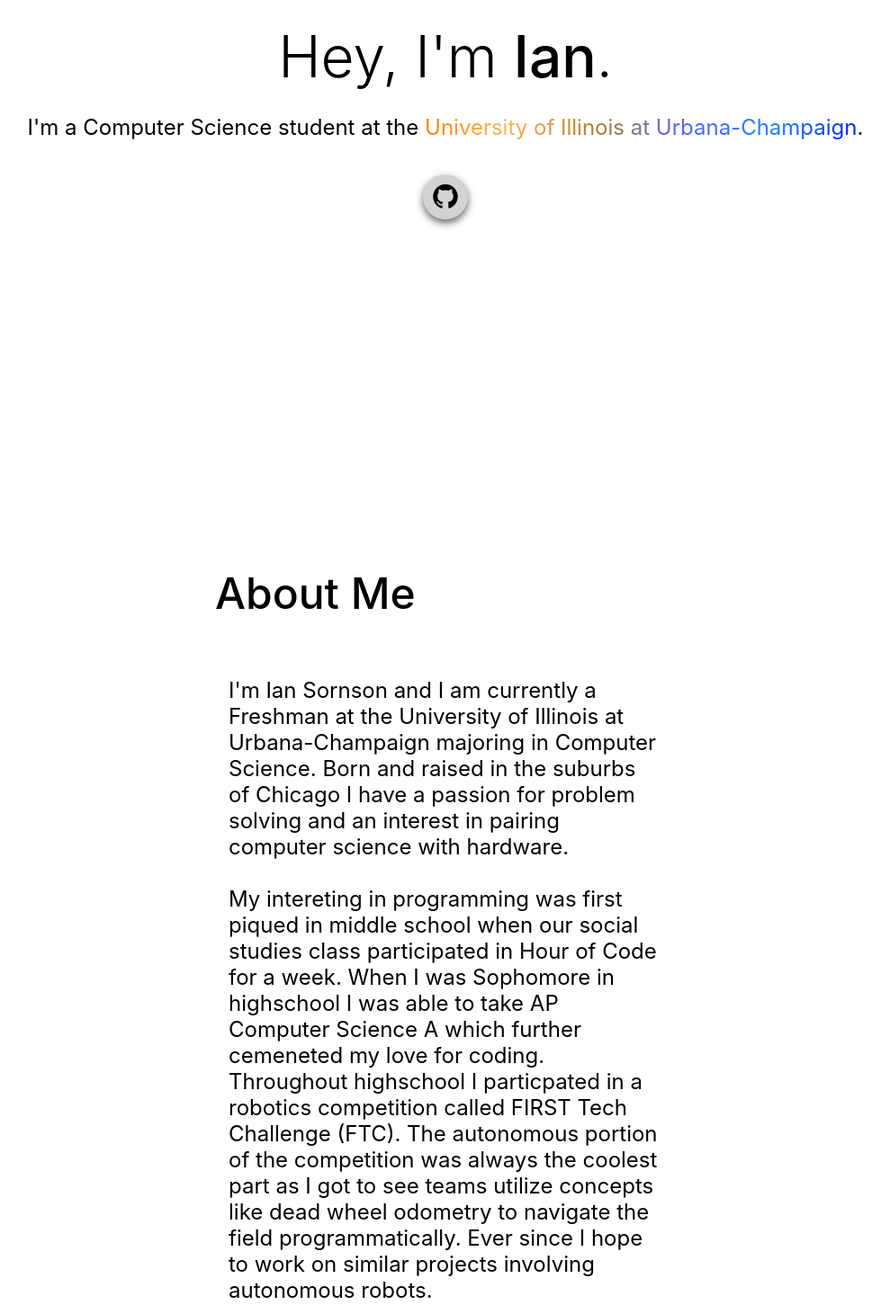
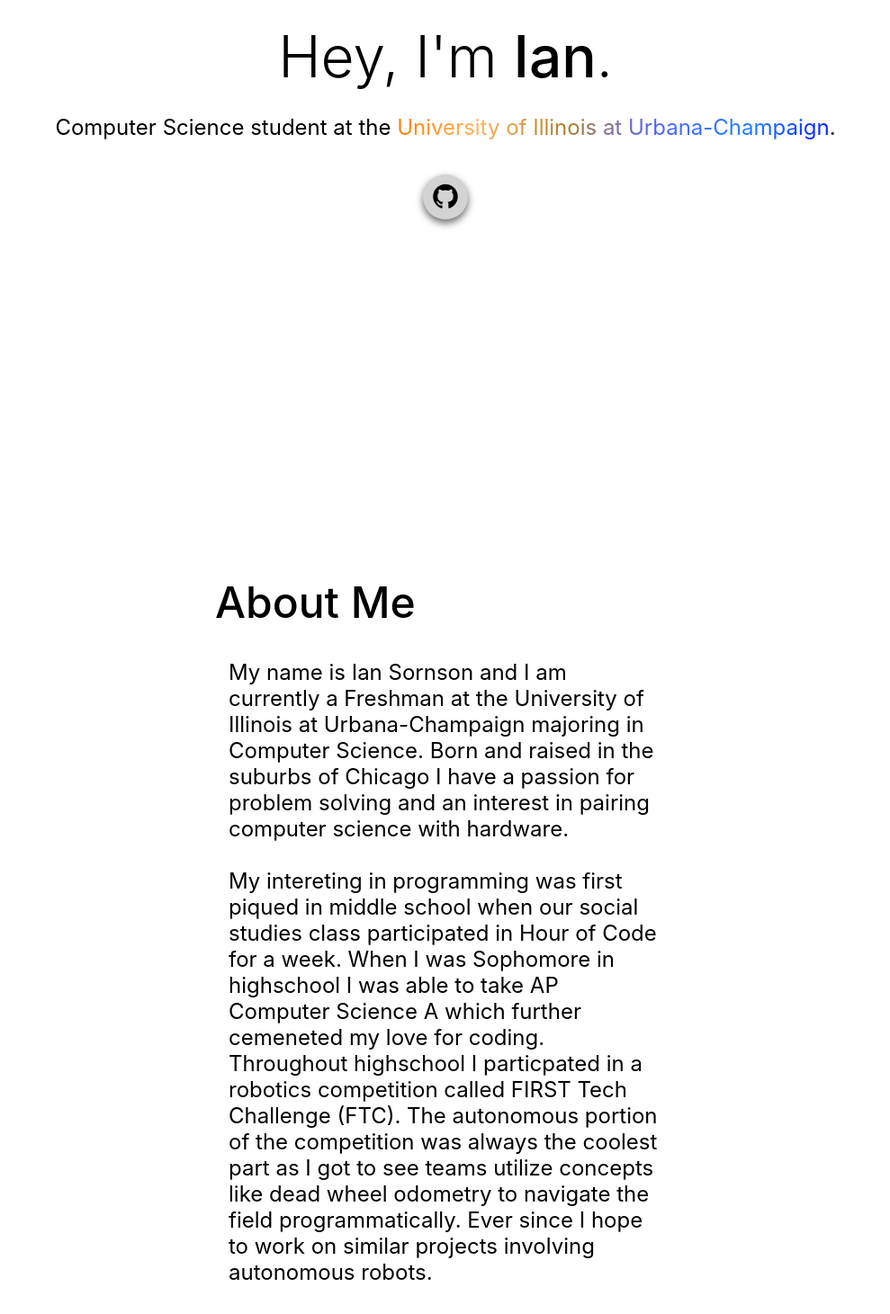
Before and after one commit to Sorsmo/portfolio, a Next.js app: page / in a window 1280 px wide. Shown: the part 260-1721 px from the top of the page at 90% size, without its empty margins (145-1134 px from the left). Built offline with nearby package versions, Linux system fonts and the light colour scheme.

Commit message:
minor adjustments

```diff
--- a/pages/index.tsx
+++ b/pages/index.tsx
@@ -22,7 +22,7 @@
           Hey, I&apos;m <span className={styles.ian}>Ian</span>.
         </h1>
         <p className={styles.description}>
-          I&apos;m a Computer Science student at the <span className={styles.uiuc}>University of
+          Computer Science student at the <span className={styles.uiuc}>University of
           Illinois at Urbana-Champaign</span>.
         </p>
         <div className={styles.socials}>
@@ -44,7 +44,7 @@
       <section className={styles.section}>
         <h1 className={styles.header}>About Me</h1>
         <p className={styles.details}>
-          I&apos;m Ian Sornson and I am currently a Freshman at the University of Illinois at Urbana-Champaign
+          My name is Ian Sornson and I am currently a Freshman at the University of Illinois at Urbana-Champaign
           majoring in Computer Science. Born and raised in the suburbs of Chicago I have a passion
           for problem solving and an interest in pairing computer science with hardware.
           <br/>
@@ -58,7 +58,7 @@
           hope to work on similar projects involving autonomous robots.
           <br />
           <br />
-          Currently I&apos;m exploring and working on my web development skills with projects, such as this one,
+          Currently I am exploring and working on my web development skills with projects, such as this one,
           or solving my Rubik&apos;s Cube whilst listening to a mix of K-Pop and Indie music.
         </p>
       </section>
@@ -93,24 +93,25 @@
                 <p className={styles.cardDetails}>
                   Amber is guessing game I created with a highschool friend based on
                   your own spotify stats. Built using <strong>JavaScript</strong>, <strong>React.js</strong>,
-                  <strong>Axios</strong>, and the <strong>Spotify SDK</strong>.
+                  {" "}<strong>Axios</strong>, and the <strong>Spotify SDK</strong>.
                 </p>
               </div>
             </a>
           </Link>
-          {/* <Link href="/">
+          <Link href="https://iansornson.vercel.app">
             <a className={styles.card} target="_blank">
               <div className={styles.cardHeader}>
-                <h2 className={styles.projectName}>Portfolio</h2>
-                <Image className={styles.cardImage} src="" alt="" width={300} height={200} />
+                <h2 className={styles.projectName}>My Portfolio</h2>
+                <Image className={styles.cardImage} src="/port2.png" alt="port" width={300} height={200} />
               </div>
               <div className={styles.cardBox}>
                 <p className={styles.cardDetails}>
-                  Meta. Built with JavaScript, Next.js, and Typescript.
+                  I mean it counts doesn&apos;t it? Anyway it&apos;s just meta. Built using <strong>JavaScript</strong>,
+                  {" "}<strong>Next.js</strong>, and <strong>Typescript</strong>.
                 </p>
               </div>
             </a>
-          </Link> */}
+          </Link>
 
           {/* <a className={styles.card} target="_blank">
             <div className={styles.cardHeader}>
--- a/styles/Home.module.css
+++ b/styles/Home.module.css
@@ -84,6 +84,7 @@
 .header {
   font-size: 48px;
   font-weight: 500;
+  margin-bottom: 10px;
 }
 
 .section {
@@ -91,6 +92,7 @@
   padding-right: 30%;
   display: flex;
   flex-direction: column;
+
 }
 
 .details {
@@ -100,7 +102,7 @@
 }
 
 .divider {
-  height: 50px;
+  height: 60px;
 }
 
 .grid {
@@ -229,3 +231,8 @@
   box-shadow: none;
   transform: translateY(5px);
 }
+
+.social:hover {
+  transform: perspective(200px) translateZ(15px);
+  transition: transform 250ms ease-in-out;
+}
```
Also changed, not shown: public/port2.png (added).
